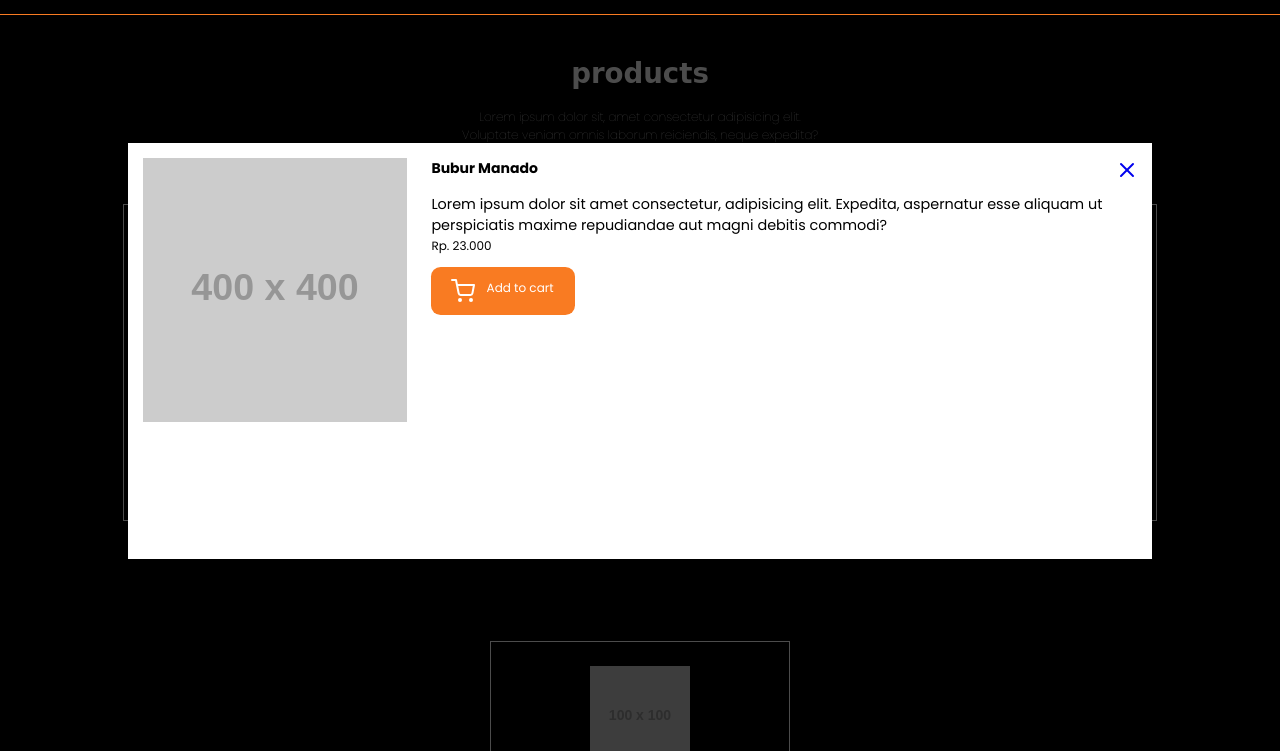
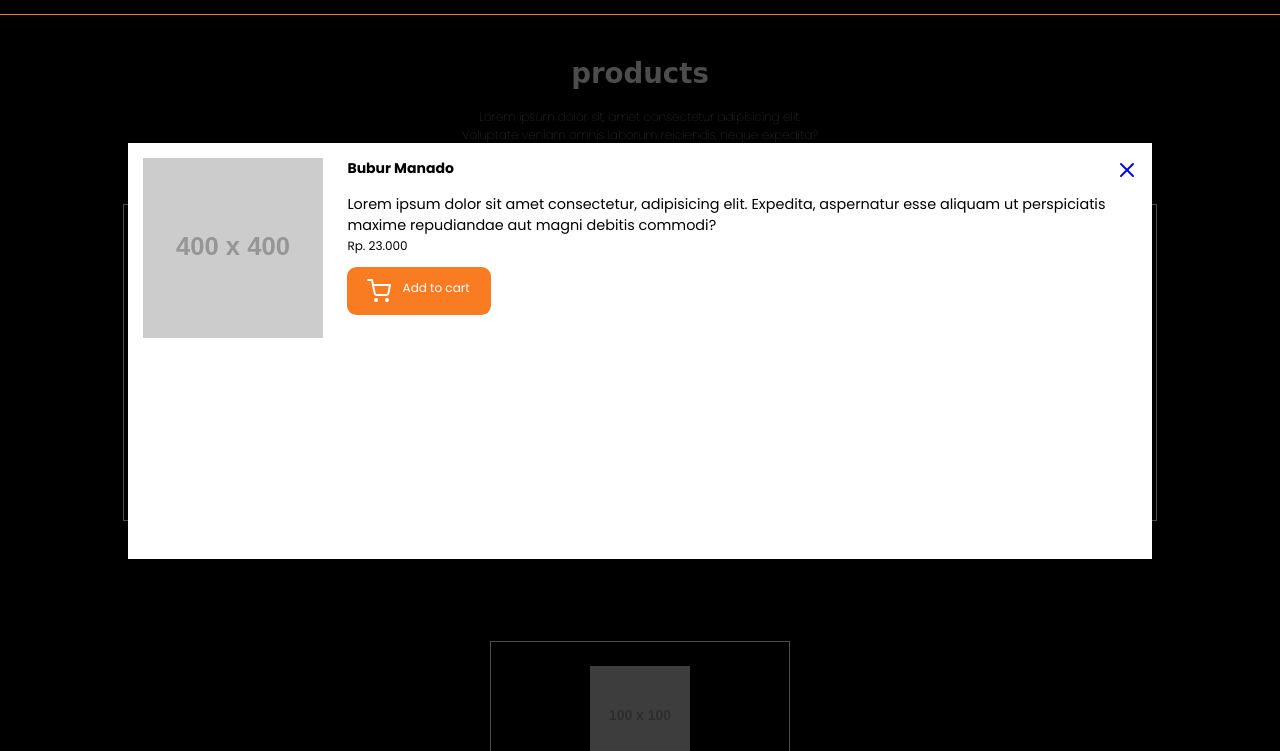
Before and after one commit to nfernando0/sugar-spice, a plain HTML site: page index.html in a window 1280 px wide. Both pictures are taken after a click on the link "Bubur Manado". Shown: the part 2290-3041 px from the top of the page. Drawn offline with nearby package versions, Linux system fonts and the light colour scheme; placeholder pictures from the web are drawn by us; a web font is replaced by a local one.

Commit message:
ubah size image modal

```diff
--- a/css/style.css
+++ b/css/style.css
@@ -461,7 +461,7 @@ footer .credit a {
   flex-wrap: nowrap;
 }
 .modal .modal-content img {
-  height: 22rem;
+  height: 15rem;
   margin-right: 2rem;
   margin-bottom: 2rem;
 }
```
